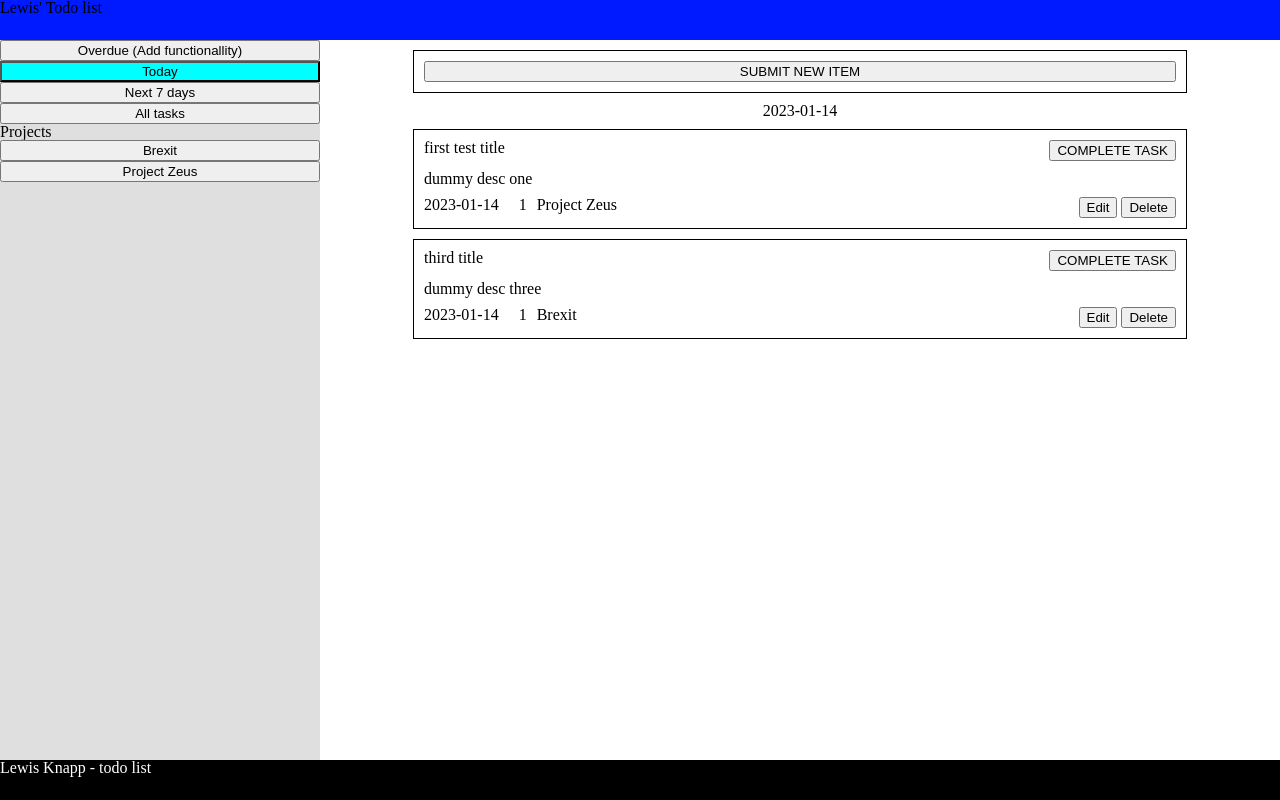
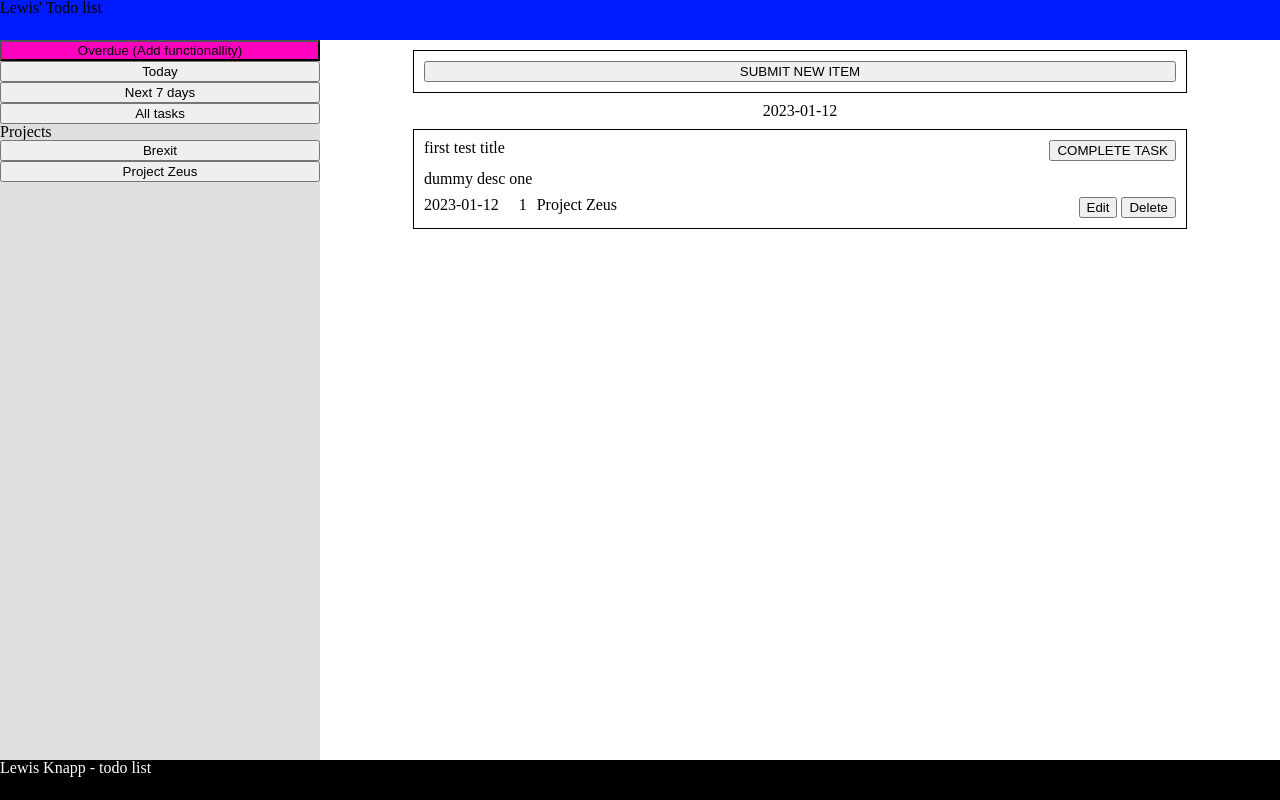
Before and after one commit to lknapp1888/todo-list, a website built with webpack: page dist/index.html in a window 1280 px wide. Both pictures are taken after a click on the button "Overdue (Add functionallity)". Built offline with nearby package versions, Linux system fonts and the light colour scheme.

Commit message:
add overdue filtering option

```diff
--- a/src/UI.js
+++ b/src/UI.js
@@ -18,6 +18,7 @@ export const uiLoad = {
         if (filterStatus === 'today') {uiLoad.loadPage(todoListFilters.filterToday(todoList.list))};
         if (filterStatus === 'sevenDay') {uiLoad.loadPage(todoListFilters.filterSevenDay(todoList.list))};
         if (filterStatus === 'all') {uiLoad.loadPage(todoListFilters.filterAll(todoList.list))};
+        if (filterStatus === 'overdue') {uiLoad.loadPage(todoListFilters.filterOverdue(todoList.list))};
     },
 
     loadProjects: function (list) {
@@ -228,6 +229,10 @@ export const uiLoad = {
     initFilterBtns: function() {
 
        //filters
+        uiStorage.overdueFilterBtn.addEventListener('click', () => {
+            todoListFilters.activeFilter = 'overdue';
+            this.reloadPage();
+        });
         uiStorage.todayFilterBtn.addEventListener('click', () => {
             todoListFilters.activeFilter = 'today';
             this.reloadPage();
@@ -243,17 +248,26 @@ export const uiLoad = {
     },
 
     toggleActiveFilterBtn: function (filter) {
+        if (filter === 'overdue') {
+            overdueFilterBtn.classList.add('selectedFilter');
+            todayFilterBtn.classList.remove('selectedFilter');
+            sevenDayFilterBtn.classList.remove('selectedFilter');
+            allBtn.classList.remove('selectedFilter');
+        };
         if (filter === 'today') {
+            overdueFilterBtn.classList.remove('selectedFilter');
             todayFilterBtn.classList.add('selectedFilter');
             sevenDayFilterBtn.classList.remove('selectedFilter');
             allBtn.classList.remove('selectedFilter');
         };
         if (filter === 'sevenDay') {
+            overdueFilterBtn.classList.remove('selectedFilter');
             todayFilterBtn.classList.remove('selectedFilter');
             sevenDayFilterBtn.classList.add('selectedFilter');
             allBtn.classList.remove('selectedFilter');
         };
         if (filter === 'all') {
+            overdueFilterBtn.classList.remove('selectedFilter');
             todayFilterBtn.classList.remove('selectedFilter');
             sevenDayFilterBtn.classList.remove('selectedFilter');
             allBtn.classList.add('selectedFilter');
--- a/src/filter.js
+++ b/src/filter.js
@@ -4,8 +4,17 @@ import { isBefore } from 'date-fns';
 import { isAfter } from 'date-fns';
 import { subDays } from 'date-fns';
 import { addDays } from 'date-fns';
+import { isPast } from 'date-fns';
 
 export const todoListFilters = {
+    filterOverdue: function (list) {
+        const overdue = list.filter(e => {
+            return isPast(addDays(parseISO(e.dueDate), 1));
+            // adding 1 day as isPast() was returning true for current day
+        })
+        return this.sortPriority(overdue);
+    },
+
     filterToday: function (list) {
         const today = list.filter(e => {
             return isToday(parseISO(e.dueDate));
--- a/src/index.js
+++ b/src/index.js
@@ -3,10 +3,12 @@ import Todo, {todoList} from './todo-list.js';
 import { todoListFilters } from './filter.js';
 import {uiLoad, uiStorage} from './UI';
 
-const first = new Todo('first test title', 'dummy desc one', '2023-01-14', 1, 'Project Zeus');
+
+const first = new Todo('first test title', 'dummy desc one', '2023-01-12', 1, 'Project Zeus');
 const second = new Todo('Second title', 'dummy desc two', '2023-01-28', 2, 'Brexit');
 const third = new Todo('third title', 'dummy desc three', '2023-01-14', 1, 'Brexit');
 
 // set the filter function to dictate the default starting filter
 uiLoad.loadPage(todoListFilters.filterToday(todoList.list));
 uiLoad.initFilterBtns();
+console.log(todoListFilters.filterOverdue(todoList.list));
--- a/src/style.css
+++ b/src/style.css
@@ -132,5 +132,5 @@ footer {
 }
 
 .selectedFilter {
-    background-color: aqua;
+    background-color: rgb(255, 0, 191);
 }
```
Also changed, not shown: dist/main.js.
